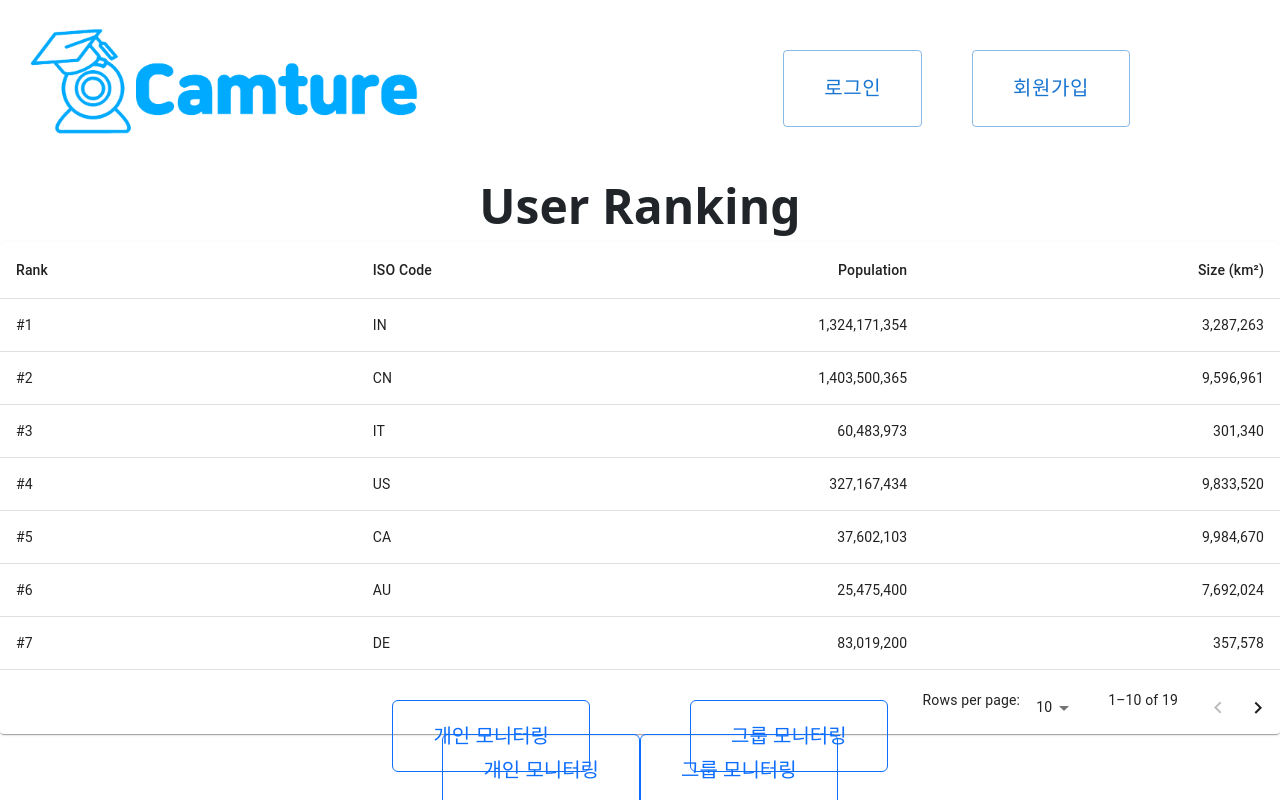
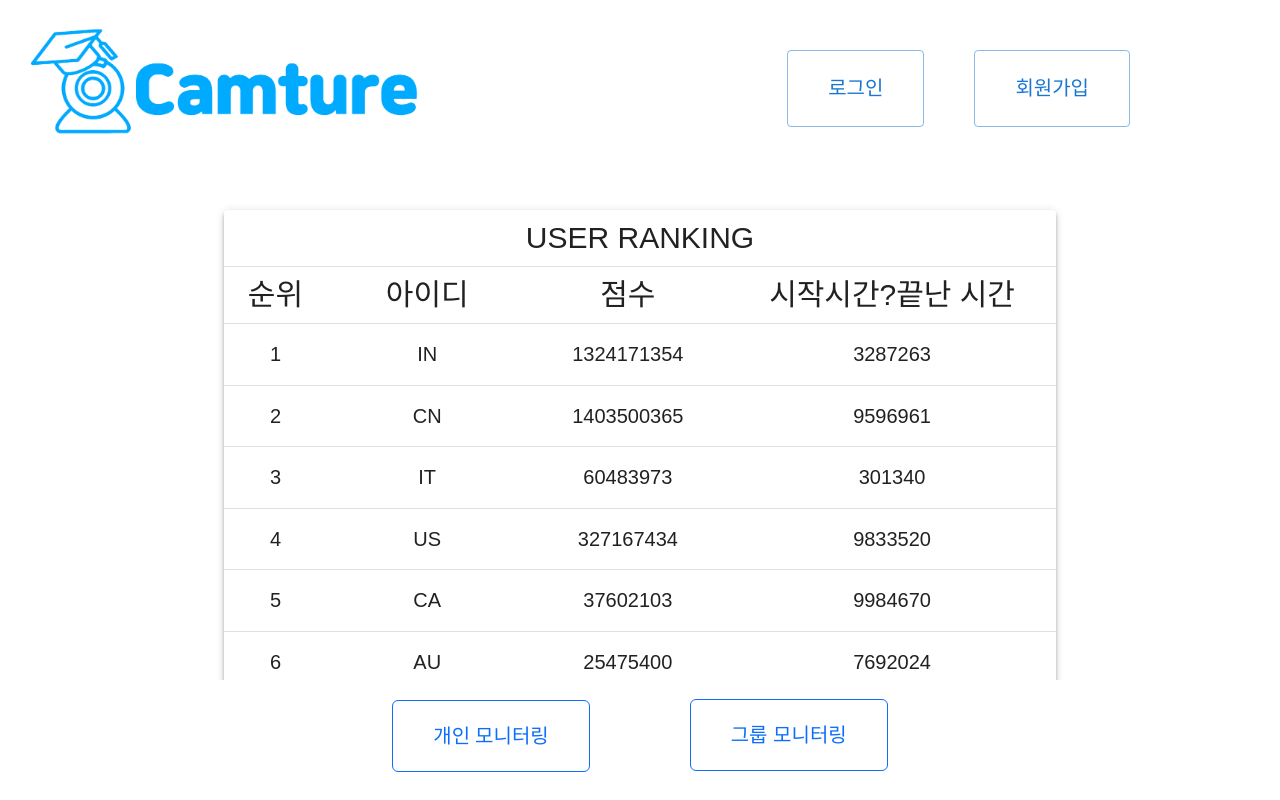
Before and after one commit to 2022-Online-Internship-TeamF/Derm.D-client, a React (Create React App) app: page / in a window 1280 px wide. Shown: the top 800 px of the page. Built offline with nearby package versions, Linux system fonts and the light colour scheme.

Commit message:
22-07-06

```diff
--- a/src/App.js
+++ b/src/App.js
@@ -7,7 +7,7 @@ import Header from "./components/Header"
 import Result from "./routes/Result"
 import Study from "./routes/Study"
 import "bootstrap/dist/css/bootstrap.min.css";
-import {Routes, Route, Switch, Link } from "react-router-dom";
+import {Routes, Route } from "react-router-dom";
 
 function App() {
   return (
--- a/src/components/Footer.js
+++ b/src/components/Footer.js
@@ -4,19 +4,24 @@ import { Button } from 'reactstrap';
 import { Link } from "react-router-dom";
 
 const Footerbottom = styled.footer`
+    background: white;
     position: fixed;
     bottom: 0;
     width: 100%;
-    height : 100px;
+    height : 120px;
     text-align: center;
     margin: 0 auto;
 `;
 
 const Left = styled.span`
+    display: inline-block;
+    margin-top: 20px;
     margin-right: 50px;
+    font-family: "Poppins";
 `;
 
 const Right = styled.span`
+    display: inline-block;
     margin-left: 50px;
 `;
 
--- a/src/components/Header.js
+++ b/src/components/Header.js
@@ -4,7 +4,6 @@ import styled from "styled-components";
 import { Link, Route, BrowserRouter} from "react-router-dom";
 import Button from '@mui/material/Button';
 import logo from "../images/Logo.png";
-import font from "../styles/MICEGothic Bold.ttf";
 import { editableInputTypes } from "@testing-library/user-event/dist/utils";
 import userEvent from "@testing-library/user-event";
 
--- a/src/components/Ranking.js
+++ b/src/components/Ranking.js
@@ -7,58 +7,57 @@ import TableContainer from '@mui/material/TableContainer';
 import TableHead from '@mui/material/TableHead';
 import TablePagination from '@mui/material/TablePagination';
 import TableRow from '@mui/material/TableRow';
+import Grid from '@mui/material/Grid';
 import styled from "styled-components";
 
-
 const columns = [
-  { id: 'rank', label: 'Rank', minWidth: 170 },
-  { id: 'code', label: 'ISO\u00a0Code', minWidth: 100 },
+  { id: 'rank', label: '순위', minWidth: 50, align: 'center'},
+  { id: 'name', label: '아이디', minWidth: 170, align: 'center' },
   {
-    id: 'population',
-    label: 'Population',
+    id: 'score',
+    label: '점수',
     minWidth: 170,
-    align: 'right',
-    format: (value) => value.toLocaleString('en-US'),
+    align: 'center'
   },
   {
-    id: 'size',
-    label: 'Size\u00a0(km\u00b2)',
+    id: 'time',
+    label: '시작시간?끝난 시간',
     minWidth: 170,
-    align: 'right',
-    format: (value) => value.toLocaleString('en-US'),
+    align: 'center'
   },
 ];
 
-function createData(rank, code, population, size) {
-  return { rank, code, population, size };
+function createData(rank, name, score, time) {
+  return { rank, name, score, time };
 }
 
-//임시 데이터
 const rows = [
-  createData('#1', 'IN', 1324171354, 3287263),
-  createData('#2', 'CN', 1403500365, 9596961),
-  createData('#3', 'IT', 60483973, 301340),
-  createData('#4', 'US', 327167434, 9833520),
-  createData('#5', 'CA', 37602103, 9984670),
-  createData('#6', 'AU', 25475400, 7692024),
-  createData('#7', 'DE', 83019200, 357578),
-  createData('#8', 'IE', 4857000, 70273),
-  createData('#9', 'MX', 126577691, 1972550),
-  createData('#10', 'JP', 126317000, 377973),
-  createData('#11', 'FR', 67022000, 640679),
-  createData('#12', 'GB', 67545757, 242495),
-  createData('#13', 'RU', 146793744, 17098246),
-  createData('#14', 'NG', 200962417, 923768),
-  createData('#15', 'BR', 210147125, 8515767),
-  createData('#16', 'BR', 210147125, 8515767),
-  createData('#17', 'BR', 210147125, 8515767),
-  createData('#18', 'BR', 210147125, 8515767),
-  createData('#19', 'BR', 210147125, 8515767),
+  createData('1', 'IN', 1324171354, 3287263),
+  createData('2', 'CN', 1403500365, 9596961),
+  createData('3', 'IT', 60483973, 301340),
+  createData('4', 'US', 327167434, 9833520),
+  createData('5', 'CA', 37602103, 9984670),
+  createData('6', 'AU', 25475400, 7692024),
+  createData('7', 'DE', 83019200, 357578),
+  createData('8', 'IE', 4857000, 70273),
+  createData('9', 'MX', 126577691, 1972550),
+  createData('10', 'JP', 126317000, 377973),
+  createData('11', 'FR', 67022000, 640679),
+  createData('12', 'GB', 67545757, 242495),
+  createData('13', 'RU', 146793744, 17098246),
+  createData('14', 'NG', 200962417, 923768),
+  createData('15', 'GF', 200962467, 921328),
+  createData('16', 'DH', 200962237, 926566),
+  createData('17', 'BC', 200962847, 935268),
+  createData('18', 'VA', 200962237, 926468),
+  createData('19', 'AW', 200964867, 923158),
+  createData('20', 'ES', 200962647, 923158),
+  createData('21', 'QR', 200964837, 923538),
 ];
 
 export default function StickyHeadTable() {
   const [page, setPage] = React.useState(0);
-  const [rowsPerPage, setRowsPerPage] = React.useState(10);
+  const [rowsPerPage, setRowsPerPage] = React.useState(20);
 
   const handleChangePage = (event, newPage) => {
     setPage(newPage);
@@ -70,16 +69,21 @@ export default function StickyHeadTable() {
   };
 
   return (
-    <Paper sx={{ width: '100%', overflow: 'hidden' }}>
-      <TableContainer sx={{ maxHeight: 440 }}>
+    <Paper sx={{overflow: 'hidden'}} elevation={4}>
+      <TableContainer>
         <Table stickyHeader aria-label="sticky table">
           <TableHead>
+            <TableRow>
+              <TableCell align="center" colSpan={4} style={{fontSize:"30px" }}>
+                USER RANKING
+              </TableCell>
+            </TableRow>
             <TableRow>
               {columns.map((column) => (
                 <TableCell
                   key={column.id}
                   align={column.align}
-                  style={{ minWidth: column.minWidth }}
+                  style={{ minWidth: column.minWidth, fontSize:"30px" }}
                 >
                   {column.label}
                 </TableCell>
@@ -91,11 +95,11 @@ export default function StickyHeadTable() {
               .slice(page * rowsPerPage, page * rowsPerPage + rowsPerPage)
               .map((row) => {
                 return (
-                  <TableRow hover role="checkbox" tabIndex={-1} key={row.code}>
+                  <TableRow hover tabIndex={-1} key={row.name}>
                     {columns.map((column) => {
                       const value = row[column.id];
                       return (
-                        <TableCell key={column.id} align={column.align}>
+                        <TableCell key={column.id} align={column.align} style={{ minWidth: column.minWidth, fontSize:"20px" }}>
                           {column.format && typeof value === 'number'
                             ? column.format(value)
                             : value}
@@ -109,7 +113,7 @@ export default function StickyHeadTable() {
         </Table>
       </TableContainer>
       <TablePagination
-        rowsPerPageOptions={[10, 25, 100]}
+        rowsPerPageOptions
         component="div"
         count={rows.length}
         rowsPerPage={rowsPerPage}
@@ -120,83 +124,3 @@ export default function StickyHeadTable() {
     </Paper>
   );
 }
-/*
-import React, { useState } from "react";
-import styled from 'styled-components';
-import { useTable } from 'react-table';
-
-const [info, setInfo] = useState();
-
-const getTamWallet = () => {
-  data.getTamWallet().then(item => setInfo(item));
-};
-
-const columnData = [
-  {
-    accessor: 'Rank',
-    Header: 'Rank',
-  },
-  {
-    accessor: 'ID',
-    Header: 'Nickname',
-  },
-  {
-    accessor: 'Score',
-    Header: 'Score',
-  },
-  {
-    accessor: 'Time',
-    Header: 'Time',
-  },
-]
-
-const columns = useMemo(() => columnData, []);
-
-const data = useMemo(() => info, [info])
-
-// 임시 데이터
-const data = useMemo(() => [{
-"Rank": "1",
-"ID": "아이디에용",
-"Score": "95",
-"Time": "2021-08-03 01:15:49",
-}], [])
-
-
-// useTable에다가 작성한 columns와 data를 전달한 후 아래 4개의 props를 받아온다
-const Ranking = ({ columns, data }) => {
-    const { getTableProps, getTableBodyProps, headerGroups, rows, prepareRow } =
-      useTable({ columns, data });
-
-    return (
-      <TableSheet {...getTableProps()}>
-        <TableHead>
-          {headerGroups.map(header => (
-            // getHeaderGroupProps를 통해 header 배열을 호출한다
-            <Header {...header.getHeaderGroupProps()}>
-              {header.headers.map(col => (
-                // getHeaderProps는 각 셀 순서에 맞게 header를 호출한다
-                <Th {...col.getHeaderProps()}>{col.render('Header')}</Th>
-              ))}
-            </Header>
-          ))}
-        </TableHead>
-        <tbody {...getTableBodyProps()}>
-          {rows.map(row => {
-            prepareRow(row);
-            return (
-              // getRowProps는 각 row data를 호출해낸다
-              <tr {...row.getRowProps()}>
-                {row.cells.map(cell => (
-                  // getCellProps는 각 cell data를 호출해낸다
-                  <Td {...cell.getCellProps()}>{cell.render('Cell')}</Td>
-                ))}
-              </tr>
-            );
-          })}
-        </tbody>
-      </TableSheet>
-    );
-  };
-
-*/
--- a/src/index.css
+++ b/src/index.css
@@ -11,3 +11,9 @@ code {
   font-family: source-code-pro, Menlo, Monaco, Consolas, 'Courier New',
     monospace;
 }
+
+@import url('https://fonts.googleapis.com/css2?family=Poppins:wght@700&display=swap');
+
+* {
+  font-family: 'Poppins', sans-serif;
+}
--- a/src/index.js
+++ b/src/index.js
@@ -5,6 +5,13 @@ import './index.css';
 import App from './App';
 import reportWebVitals from './reportWebVitals';
 import { BrowserRouter } from "react-router-dom";
+import {createTheme, ThemeProvider} from "@mui/material";
+
+const theme = createTheme({
+  typography: {
+    fontFamily: "'Poppins', sans-serif",
+  }
+})
 
 axios.defaults.baseURL = "";
 axios.defaults.withCredentials = true;
@@ -12,9 +19,11 @@ axios.defaults.withCredentials = true;
 const root = ReactDOM.createRoot(document.getElementById('root'));
 root.render(
   <React.StrictMode>
-    <BrowserRouter>
-        <App/>
-    </BrowserRouter>
+    <ThemeProvider theme={theme}>
+      <BrowserRouter>
+          <App/>
+      </BrowserRouter>
+    </ThemeProvider>
   </React.StrictMode>
 );
 
--- a/src/routes/Home.js
+++ b/src/routes/Home.js
@@ -10,15 +10,14 @@ import { Button } from 'reactstrap';
 const Wrapper = styled.div`
   height: auto;
   min-height: 100%;
-  padding-bottom: 1500px;
+  padding-bottom: 150px;
   text-align: center;
-  margin-top: 30px;
+  margin-top: 70px;
 `;
 
-const Viewranking = styled.span`
-    font-size: 48px;
-    font-weight: 800;
-    left: 40px;
+const Viewranking = styled.div`
+  width:65%;
+  margin:0 auto;
   `;
 
 function Home() {
@@ -26,10 +25,9 @@ function Home() {
       <div>
           <Header />
           <Wrapper>
-            <div>
-              <Viewranking> User Ranking </Viewranking>
+            <Viewranking>
               <Ranking />
-            </div>
+            </Viewranking>
             <Link to="/Study" style={{ textDecoration: 'none' }}>
                 <Button
                     style={{fontSize: "20px", textTransform: "none", padding: "20px 40px" }}
```
Also changed, not shown: src/styles/MICEGothic Bold.ttf (deleted).
